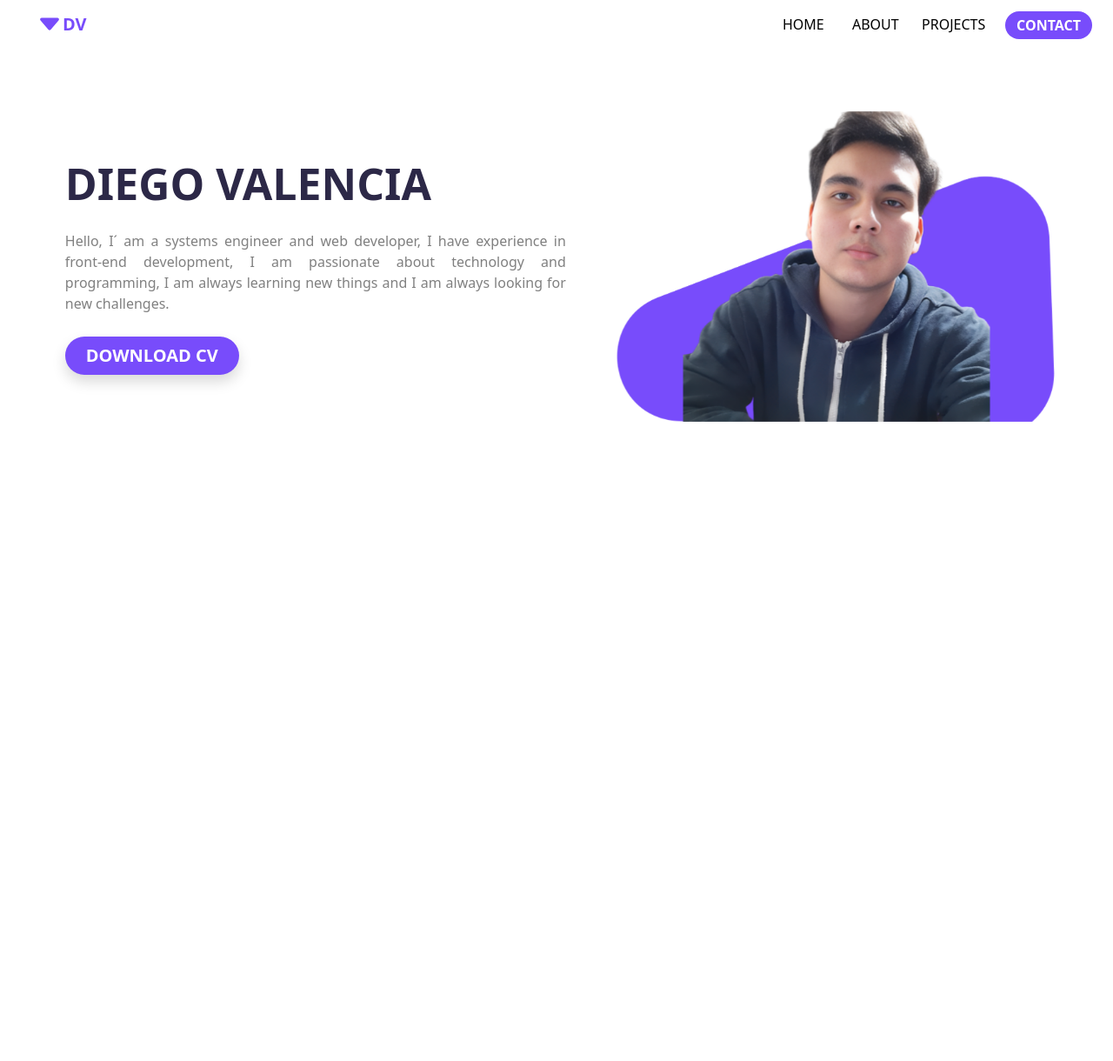
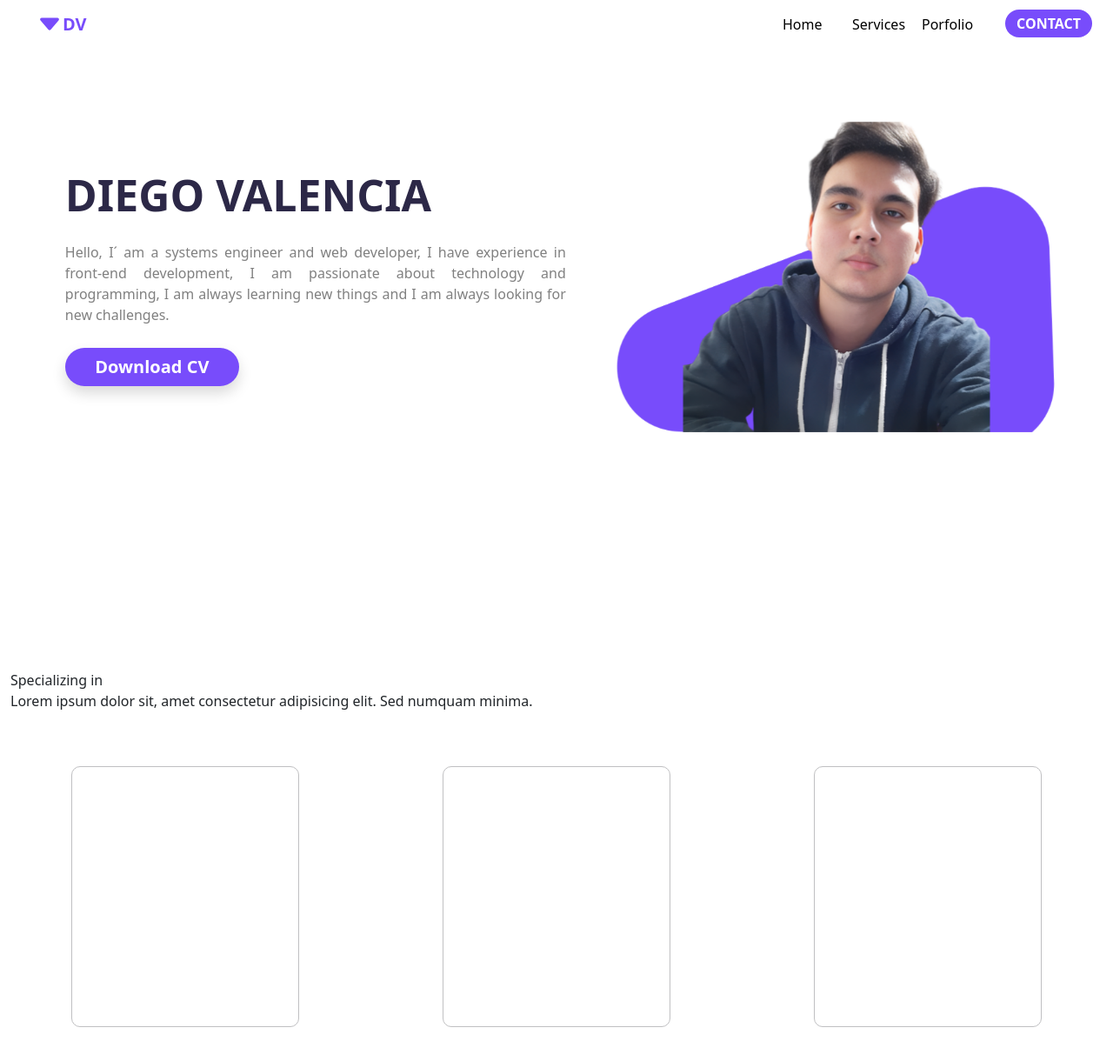
Before and after one commit to diego0043/portafolio, a React (Vite) app: page / in a window 1280 px wide. Shown: the top 1220 px of the page at 87% size. Before the commit the page ends 800 px from the top, so only its background shows below. Built offline with nearby package versions, Linux system fonts and the light colour scheme.

Commit message:
iniciando a trabajar en services

```diff
--- a/index.html
+++ b/index.html
@@ -4,7 +4,7 @@
     <meta charset="UTF-8" />
     <link rel="icon" type="image/svg+xml" href="/vite.svg" />
     <meta name="viewport" content="width=device-width, initial-scale=1.0" />
-    <title>Vite + React</title>
+    <title>Diego Valencia</title>
     <link
       href="https://cdn.jsdelivr.net/npm/bootstrap@5.3.0-alpha3/dist/css/bootstrap.min.css"
       rel="stylesheet"
--- a/src/App.jsx
+++ b/src/App.jsx
@@ -1,11 +1,13 @@
 import { HomeContainer } from "./components/HomeContainer";
 import { Navbar } from "./components/Navbar";
+import { ServiceContainer } from "./components/ServiceContainer";
 
 export const App = () => {
   return (
     <>
       <Navbar />
       <HomeContainer />
+      <ServiceContainer />
     </>
   );
 };
--- a/src/components/HomeAnimation.jsx
+++ /dev/null
@@ -1,19 +0,0 @@
-import { Player, Controls } from "@lottiefiles/react-lottie-player";
-
-export const HomeAnimation = ({ widh, height }) => {
-  return (
-    <div className="container ms-2">
-      <Player
-        autoplay
-        loop
-        src="https://assets6.lottiefiles.com/packages/lf20_hi95bvmx/WebdesignBg.json"
-        style={{ height: height, width: widh }}
-      >
-        <Controls
-          visible={false}
-          buttons={["play", "repeat", "frame", "debug"]}
-        />
-      </Player>
-    </div>
-  );
-};
--- a/src/components/HomeContainer.jsx
+++ b/src/components/HomeContainer.jsx
@@ -1,6 +1,6 @@
 import React from "react";
-import { HomeAnimation } from "./HomeAnimation";
 import img from "../assets/Frame.png";
+import cv from "../cv/currículo-diego.valencia.pdf"
 
 export const HomeContainer = () => {
   return (
@@ -12,22 +12,23 @@ export const HomeContainer = () => {
           </div>
           <div className="row mt-3 text-p-home">
             <p>
-              Hello, I´ am a systems engineer and web developer, I have experience in
-              front-end development, I am passionate about technology and
-              programming, I am always learning new things and I am always
-              looking for new challenges.
+              Hello, I´ am a systems engineer and web developer, I have
+              experience in front-end development, I am passionate about
+              technology and programming, I am always learning new things and I
+              am always looking for new challenges.
             </p>
           </div>
           <div className="row">
             <div className="col-4">
-            <button className="btn-home-description shadow">
-              DOWNLOAD CV
-            </button>
+            <a href={cv} download>
+              <button className="btn-home-description shadow">
+                Download CV
+              </button>
+              </a>
             </div>
           </div>
         </div>
         <div className="col-sm-12 col-md-6 col-lg-6 col-xl-6 animate__animated animate__fadeInRight container-animation">
-          {/* <HomeAnimation /> */}
           <img className="img-home" src={img} alt="" />
         </div>
       </div>
--- a/src/components/Navbar.jsx
+++ b/src/components/Navbar.jsx
@@ -65,7 +65,7 @@ export const Navbar = () => {
                 >
                   <path d="M6.5 14.5v-3.505c0-.245.25-.495.5-.495h2c.25 0 .5.25.5.5v3.5a.5.5 0 0 0 .5.5h4a.5.5 0 0 0 .5-.5v-7a.5.5 0 0 0-.146-.354L13 5.793V2.5a.5.5 0 0 0-.5-.5h-1a.5.5 0 0 0-.5.5v1.293L8.354 1.146a.5.5 0 0 0-.708 0l-6 6A.5.5 0 0 0 1.5 7.5v7a.5.5 0 0 0 .5.5h4a.5.5 0 0 0 .5-.5Z" />
                 </svg>
-                HOME
+                Home
               </button>
             </li>
             <li className="nav-item nav-item-widh">
@@ -84,7 +84,7 @@ export const Navbar = () => {
                 >
                   <path d="M3 14s-1 0-1-1 1-4 6-4 6 3 6 4-1 1-1 1H3Zm5-6a3 3 0 1 0 0-6 3 3 0 0 0 0 6Z" />
                 </svg>
-                ABOUT
+                Services
               </button>
             </li>
             <li className="nav-item nav-item-widh me-4">
@@ -99,7 +99,7 @@ export const Navbar = () => {
                 >
                   <path d="M5.854 4.854a.5.5 0 1 0-.708-.708l-3.5 3.5a.5.5 0 0 0 0 .708l3.5 3.5a.5.5 0 0 0 .708-.708L2.707 8l3.147-3.146zm4.292 0a.5.5 0 0 1 .708-.708l3.5 3.5a.5.5 0 0 1 0 .708l-3.5 3.5a.5.5 0 0 1-.708-.708L13.293 8l-3.147-3.146z" />
                 </svg>
-                PROJECTS
+                Porfolio
               </button>
             </li>
             <li className="nav-item">
--- /dev/null
+++ b/src/components/ServiceContainer.jsx
@@ -0,0 +1,26 @@
+export const ServiceContainer = () => {
+  return (
+    <>
+      <div className="container-fluid container-services">
+        <div className="row">
+          <span className="title-services">Specializing in</span>
+          <span className="paragraph-services">
+            Lorem ipsum dolor sit, amet consectetur adipisicing elit. Sed
+            numquam minima.
+          </span>
+        </div>
+        <div className="row container-cards">
+          <div className="col-sm-12 col-md-4 col-lg-4 col-xl-4">
+            <div className="card-service"></div>
+          </div>
+          <div className="col-sm-12 col-md-4 col-lg-4 col-xl-4">
+            <div className="card-service"></div>
+          </div>
+          <div className="col-sm-12 col-md-4 col-lg-4 col-xl-4">
+            <div className="card-service"></div>
+          </div>
+        </div>
+      </div>
+    </>
+  );
+};
--- a/src/main.css
+++ b/src/main.css
@@ -68,12 +68,49 @@ body {
   margin-top: -3px;
 }
 
+::-webkit-scrollbar {
+  width: 10px;
+}
+
+::-webkit-scrollbar-track {
+  background: transparent;
+}
+
+::-webkit-scrollbar-thumb {
+  background: #c0c0c2;
+  border-radius: 20px;
+}
+
+::-webkit-scrollbar-thumb:hover {
+  background: #8a8989;
+}
+
+.container-services{
+  height: 90vh;
+}
+
+.container-cards{
+  display: flex;
+  flex-wrap: wrap;
+  justify-content: center;
+  margin-top: 5%;
+}
+
+.card-service{
+  display: block;
+  margin-left: auto;
+  margin-right: auto;
+  width: 65%;
+  height: 300px;
+  border-radius: 10px;
+  border: 1px solid #c0c0c2;
+}
 
 @media only screen and (max-width: 768px) {
   .container-text-home {
     display: block;
     width: 600px;
-    margin-top: 2%;
+    margin-top: 4%;
     margin-left: 10px;
     margin-right: auto;
   }
@@ -84,10 +121,6 @@ body {
     width: 400px;
     margin-left: auto;
     margin-right: auto;
-  }
-
-  .home {
-    margin-top: 50px;
   }
 
   .text-title-home{
@@ -140,26 +173,32 @@ body {
     color: var(--color-primary);
   }
 
+  .home {
+    margin-top: 40px;
+    height: 90vh;
+  }
+
 }
 @media only screen and (min-width: 769px) {
   .container-text-home {
     display: block;
     width: 600px;
-    margin-top: 5%;
+    margin-top: 10%;
     margin-left: 5%;
     margin-right: auto;
   }
 
   .img-home {
     display: block;
-    margin-top: -10%;
+    margin-top: 3%;
     margin-left: -50px;
     width: 550px;
     border: none;
   }
 
   .home {
-    margin-top: 100px;
+    margin-top: 50px;
+    height: 90vh;
   }
 
   .text-title-home{
@@ -188,7 +227,7 @@ body {
     border-radius: 25px;
     padding: 4px 20px;
     font-weight: bold;
-    margin-top: 5px;
+    margin-top: 3px;
     width: 100px;
   }
 
```
Also changed, not shown: 1 other file (tests, documents, lock files or other folders).
